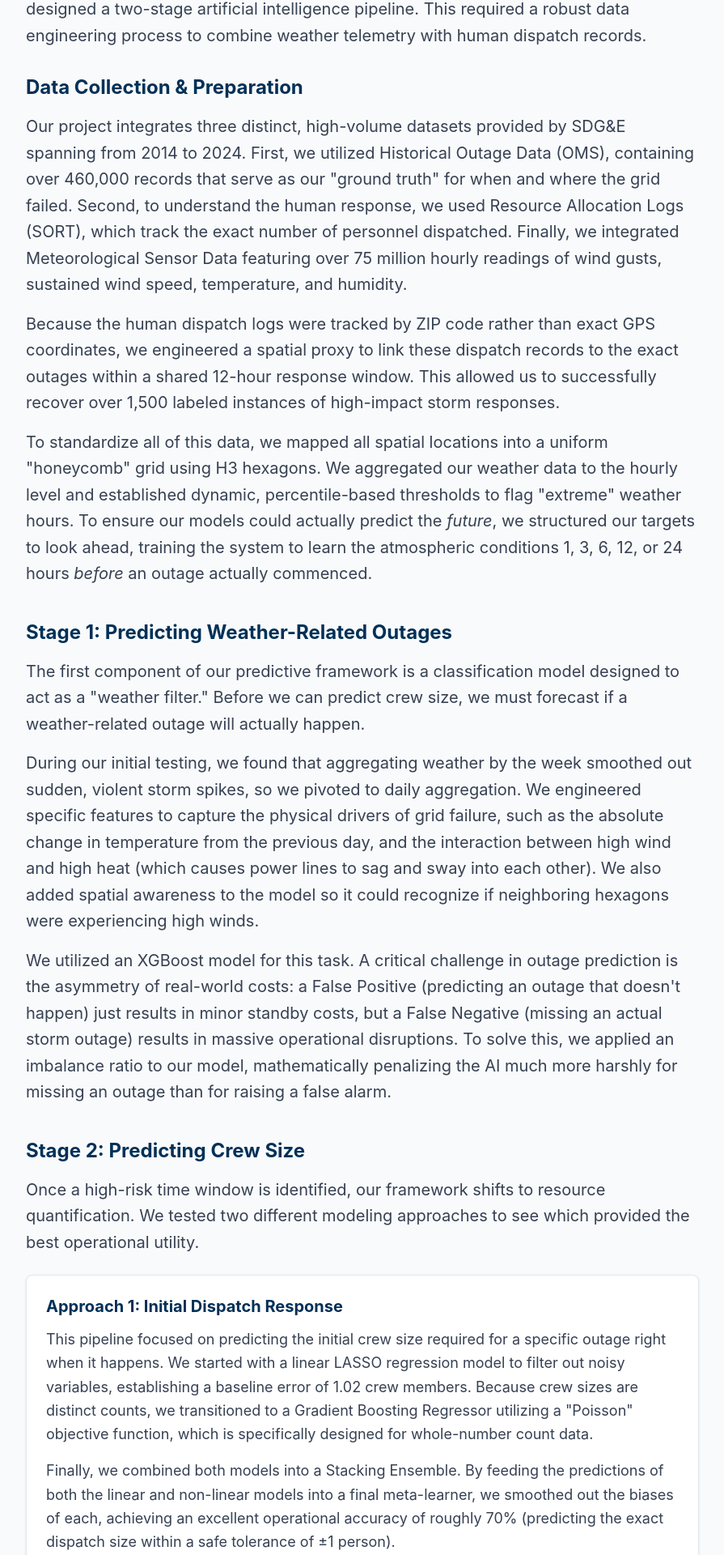
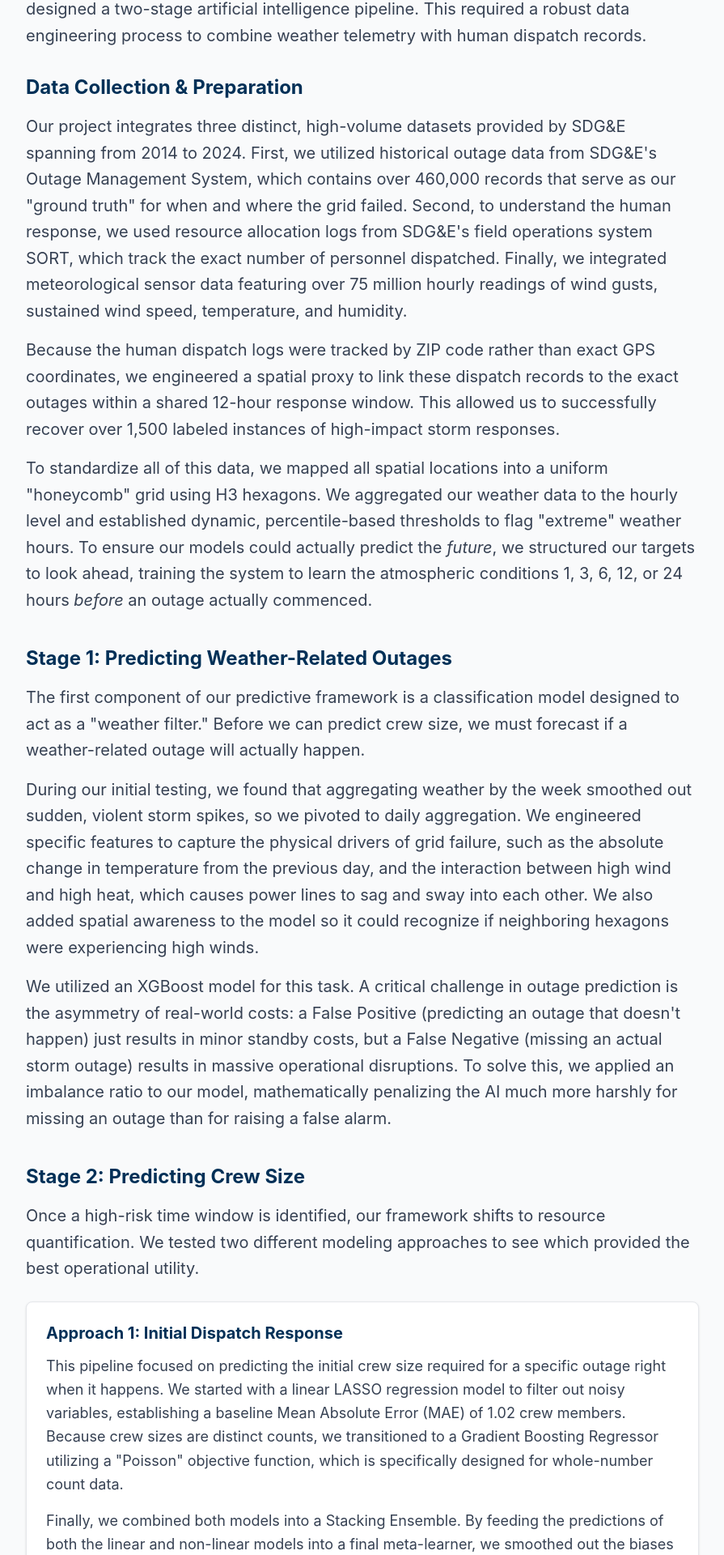
Before and after one commit to angela139/prevail-dashboard, a Next.js app: page /prevail-dashboard/ in a window 1280 px wide. Shown: the part 1448-3368 px from the top of the page at 81% size, without its empty margins (192-1087 px from the left). Built offline with nearby package versions, Linux system fonts and the light colour scheme.

Commit message:
Updated "Methodology" section of website with more details.

```diff
--- a/app/page.tsx
+++ b/app/page.tsx
@@ -50,7 +50,7 @@ export default function Home() {
           <div className="mb-10">
             <h3 className="text-2xl font-bold mb-4 text-sdge-navy">Data Collection & Preparation</h3>
             <p className="text-lg md:text-xl mb-4 text-gray-700 leading-relaxed">
-              Our project integrates three distinct, high-volume datasets provided by SDG&E spanning from 2014 to 2024. First, we utilized Historical Outage Data (OMS), containing over 460,000 records that serve as our &quot;ground truth&quot; for when and where the grid failed. Second, to understand the human response, we used Resource Allocation Logs (SORT), which track the exact number of personnel dispatched. Finally, we integrated Meteorological Sensor Data featuring over 75 million hourly readings of wind gusts, sustained wind speed, temperature, and humidity.
+              Our project integrates three distinct, high-volume datasets provided by SDG&E spanning from 2014 to 2024. First, we utilized historical outage data from SDG&E's Outage Management System, which contains over 460,000 records that serve as our &quot;ground truth&quot; for when and where the grid failed. Second, to understand the human response, we used resource allocation logs from SDG&E's field operations system SORT, which track the exact number of personnel dispatched. Finally, we integrated meteorological sensor data featuring over 75 million hourly readings of wind gusts, sustained wind speed, temperature, and humidity.
             </p>
             <p className="text-lg md:text-xl mb-4 text-gray-700 leading-relaxed">
               Because the human dispatch logs were tracked by ZIP code rather than exact GPS coordinates, we engineered a spatial proxy to link these dispatch records to the exact outages within a shared 12-hour response window. This allowed us to successfully recover over 1,500 labeled instances of high-impact storm responses.
@@ -67,7 +67,7 @@ export default function Home() {
               The first component of our predictive framework is a classification model designed to act as a &quot;weather filter.&quot; Before we can predict crew size, we must forecast if a weather-related outage will actually happen.
             </p>
             <p className="text-lg md:text-xl mb-4 text-gray-700 leading-relaxed">
-              During our initial testing, we found that aggregating weather by the week smoothed out sudden, violent storm spikes, so we pivoted to daily aggregation. We engineered specific features to capture the physical drivers of grid failure, such as the absolute change in temperature from the previous day, and the interaction between high wind and high heat (which causes power lines to sag and sway into each other). We also added spatial awareness to the model so it could recognize if neighboring hexagons were experiencing high winds.
+              During our initial testing, we found that aggregating weather by the week smoothed out sudden, violent storm spikes, so we pivoted to daily aggregation. We engineered specific features to capture the physical drivers of grid failure, such as the absolute change in temperature from the previous day, and the interaction between high wind and high heat, which causes power lines to sag and sway into each other. We also added spatial awareness to the model so it could recognize if neighboring hexagons were experiencing high winds.
             </p>
             <p className="text-lg md:text-xl text-gray-700 leading-relaxed">
               We utilized an XGBoost model for this task. A critical challenge in outage prediction is the asymmetry of real-world costs: a False Positive (predicting an outage that doesn&apos;t happen) just results in minor standby costs, but a False Negative (missing an actual storm outage) results in massive operational disruptions. To solve this, we applied an imbalance ratio to our model, mathematically penalizing the AI much more harshly for missing an outage than for raising a false alarm.
@@ -84,10 +84,10 @@ export default function Home() {
             <div className="bg-white p-6 rounded-lg shadow-sm border border-gray-200 mb-6">
               <h4 className="text-xl font-bold mb-3 text-sdge-navy">Approach 1: Initial Dispatch Response</h4>
               <p className="text-lg text-gray-700 leading-relaxed mb-4">
-                This pipeline focused on predicting the initial crew size required for a specific outage right when it happens. We started with a linear LASSO regression model to filter out noisy variables, establishing a baseline error of 1.02 crew members. Because crew sizes are distinct counts, we transitioned to a Gradient Boosting Regressor utilizing a &quot;Poisson&quot; objective function, which is specifically designed for whole-number count data.
+                This pipeline focused on predicting the initial crew size required for a specific outage right when it happens. We started with a linear LASSO regression model to filter out noisy variables, establishing a baseline Mean Absolute Error (MAE) of 1.02 crew members. Because crew sizes are distinct counts, we transitioned to a Gradient Boosting Regressor utilizing a &quot;Poisson&quot; objective function, which is specifically designed for whole-number count data.
               </p>
               <p className="text-lg text-gray-700 leading-relaxed">
-                Finally, we combined both models into a Stacking Ensemble. By feeding the predictions of both the linear and non-linear models into a final meta-learner, we smoothed out the biases of each, achieving an excellent operational accuracy of roughly 70% (predicting the exact dispatch size within a safe tolerance of ±1 person).
+                Finally, we combined both models into a Stacking Ensemble. By feeding the predictions of both the linear and non-linear models into a final meta-learner, we smoothed out the biases of each, achieving a final MAE of 0.89 crew members.
               </p>
             </div>
 
@@ -97,7 +97,7 @@ export default function Home() {
                 Instead of just looking at the first truck sent out, our second pipeline estimated the <em>total</em> workforce burden generated over the entire lifespan of an outage. We aggregated all overlapping repair jobs associated with an event to calculate a cumulative resource count.
               </p>
               <p className="text-lg text-gray-700 leading-relaxed">
-                We established an ElasticNet regression baseline, which struggled with the complex, non-linear dynamics of weather and job duration. We then transitioned to a Random Forest Regressor comprised of 200 decision trees. To handle massive outliers, we log-transformed the target variable and engineered specific severity flags for keywords like &quot;Lightning&quot; and &quot;Wind.&quot; This high-flexibility model successfully captured the drivers of total workforce volume, drastically reducing our prediction error down to just 0.511 crew members.
+                We established an ElasticNet regression baseline, which struggled with the complex, non-linear dynamics of weather and job duration. We then transitioned to a Random Forest Regressor comprised of 200 decision trees. To handle massive outliers, we log-transformed the target variable and engineered specific severity flags for keywords like &quot;Lightning&quot; and &quot;Wind.&quot; This high-flexibility model successfully captured the drivers of total workforce volume, drastically reducing our prediction MAE down to just 0.511 crew members.
               </p>
             </div>
           </div>
```
